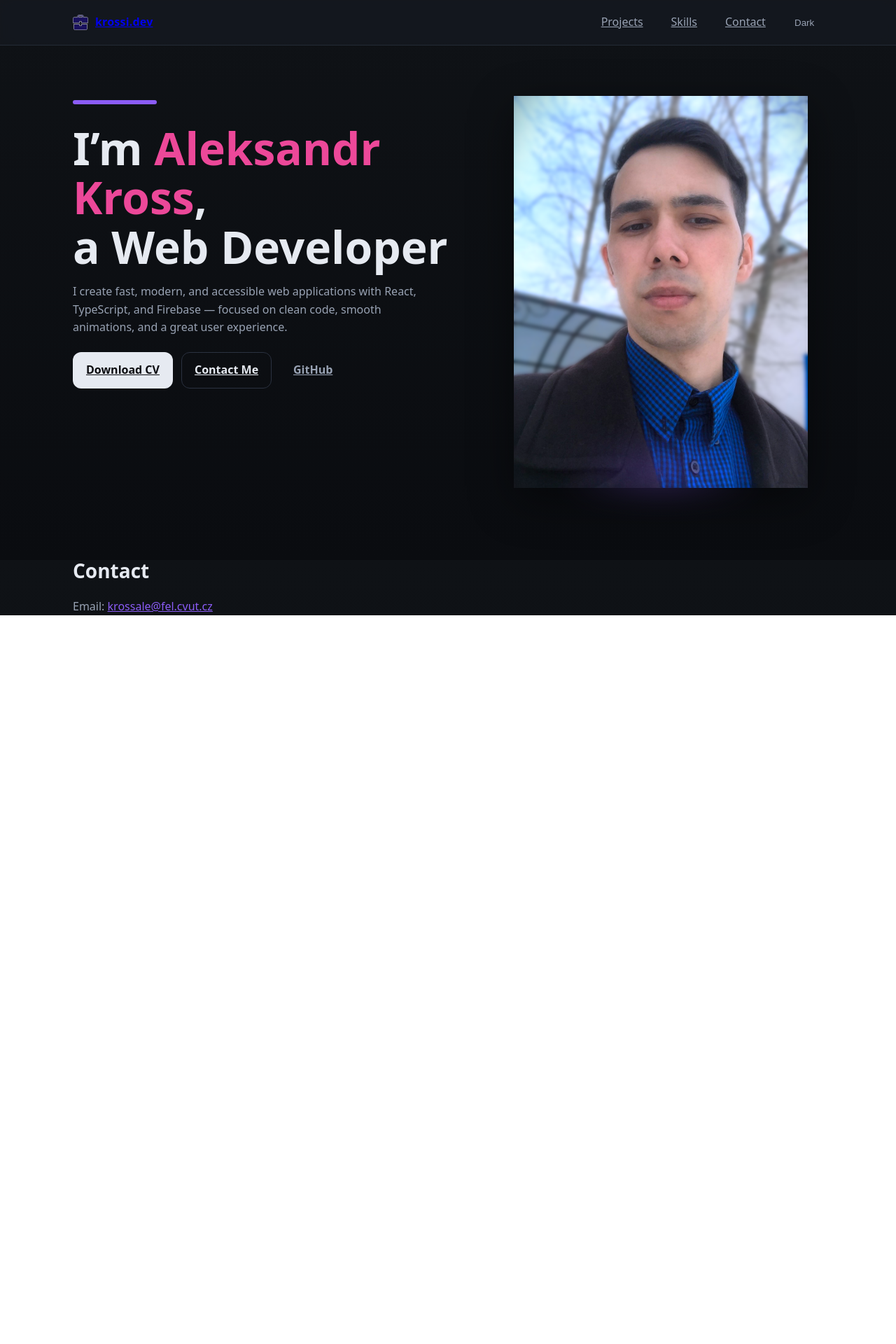
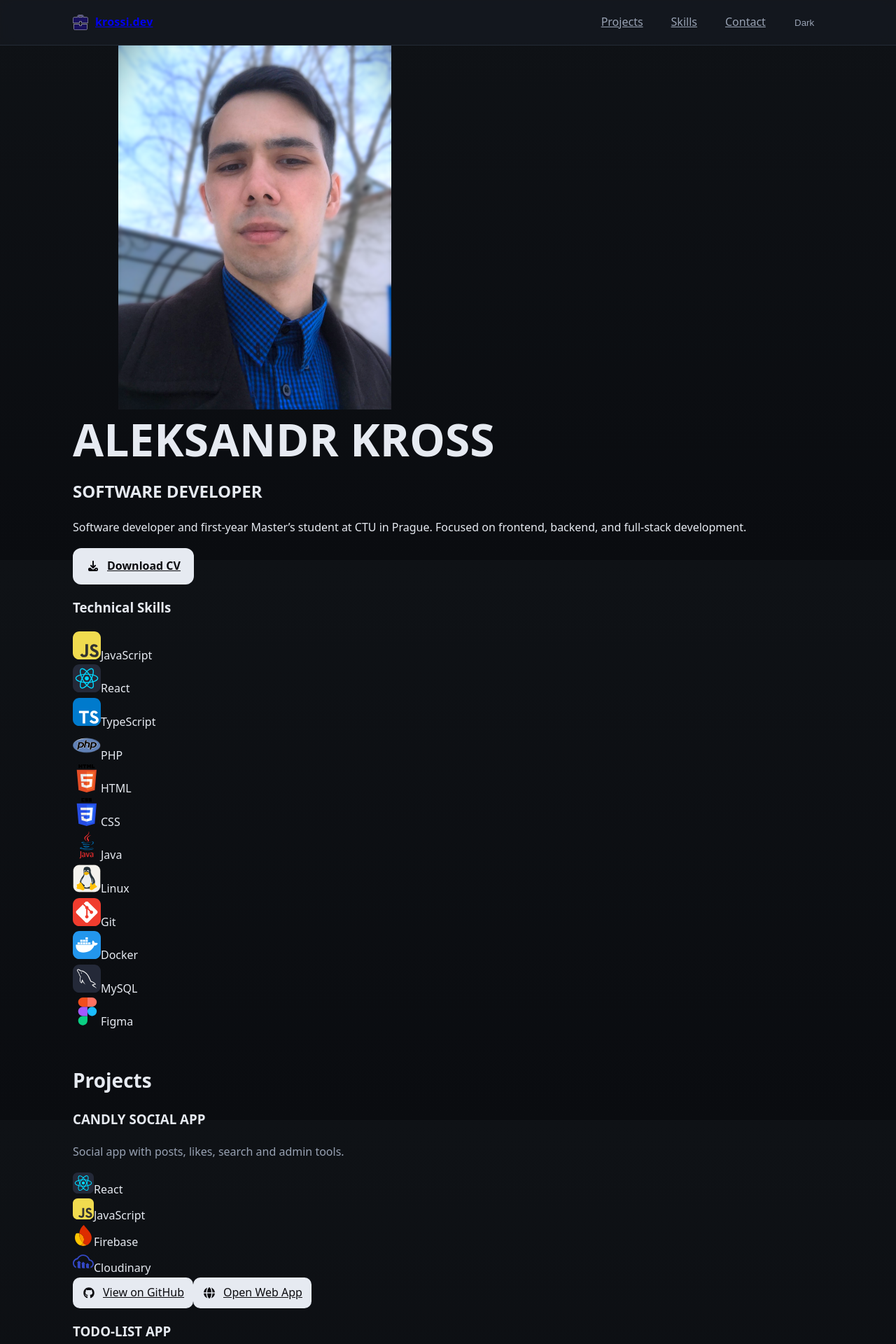
Before and after one commit to mathewtroy/pf, a Next.js app: page / in a window 1280 px wide. Shown: the top 1920 px of the page at 70% size. Before the commit the page ends 879 px from the top, so only its background shows below. Built offline with nearby package versions, Linux system fonts and the light colour scheme.

Commit message:
add profile section

```diff
--- a/src/components/ProfileSection.tsx
+++ b/src/components/ProfileSection.tsx
@@ -1,58 +1,13 @@
-import { useMemo } from "react";
+import MainBox from "./profile/MainBox";
+import ProjectsBox from "./profile/ProjectsBox";
+import ContactsBox from "./profile/ContactsBox";
 
 export default function ProfileSection() {
-
-  const CV_DOWNLOAD_URL = useMemo(() => "/cv_kross_aleksandr.pdf", []);
-
   return (
-    <header className="profile">
-      <div className="container profile-grid">
-        {/* Left side — description */}
-        <div className="profile-copy">
-          <div className="accent-line" aria-hidden />
-          <h1 className="profile-title">
-            I’m <span className="accent">Aleksandr Kross</span>,<br /> a Web Developer
-          </h1>
-          <p className="profile-sub">
-            I create fast, modern, and accessible web applications with React,
-            TypeScript, and Firebase — focused on clean code, smooth animations,
-            and a great user experience.
-          </p>
-
-          <div className="profile-actions">
-            <a
-              href={CV_DOWNLOAD_URL}
-              download="Aleksandr_Kross_CV.pdf"
-              className="btn primary with-accent"
-            >
-              Download CV
-            </a>
-
-            <a href="#contact" className="btn outline with-accent">
-              Contact Me
-            </a>
-
-            <a
-              href="https://github.com/mathewtroy"
-              target="_blank"
-              rel="noopener noreferrer"
-              className="btn ghost with-accent"
-            >
-              GitHub
-            </a>
-          </div>
-        </div>
-
-        {/* Right side — image */}
-        <div className="profile-media">
-          <img
-            src="/pf-profile.svg"
-            alt="Aleksandr Kross portrait"
-            className="profile-img"
-          />
-          <div className="img-glow" aria-hidden />
-        </div>
-      </div>
-    </header>
+    <>
+      <MainBox />
+      <ProjectsBox />
+      <ContactsBox />
+    </>
   );
 }
--- /dev/null
+++ b/src/components/profile/ContactsBox.tsx
@@ -0,0 +1,47 @@
+import { FontAwesomeIcon } from "@fortawesome/react-fontawesome";
+import { faGithub, faLinkedin } from "@fortawesome/free-brands-svg-icons";
+import { faEnvelope } from "@fortawesome/free-solid-svg-icons";
+import { useLang } from "@/context/LanguageContext";
+import { TRANSLATIONS } from "@/data/translations";
+
+export default function ContactsBox() {
+  const { lang } = useLang();
+  const t = TRANSLATIONS[lang].profile;
+
+  return (
+    <section id="contacts" className="contacts-box container fade-up">
+      <h2 className="section-title">{t.contacts}</h2>
+
+      <ul className="contact-list big">
+        <li>
+          <FontAwesomeIcon icon={faEnvelope} />{" "}
+          <a href="mailto:alexkross@seznam.cz" className="link">
+            alexkross@seznam.cz
+          </a>
+        </li>
+        <li>
+          <FontAwesomeIcon icon={faLinkedin} />{" "}
+          <a
+            href="https://linkedin.com/in/aleksandrkross"
+            target="_blank"
+            rel="noreferrer"
+            className="link"
+          >
+            linkedin.com/in/aleksandrkross
+          </a>
+        </li>
+        <li>
+          <FontAwesomeIcon icon={faGithub} />{" "}
+          <a
+            href="https://github.com/mathewtroy"
+            target="_blank"
+            rel="noreferrer"
+            className="link"
+          >
+            github.com/mathewtroy
+          </a>
+        </li>
+      </ul>
+    </section>
+  );
+}
--- /dev/null
+++ b/src/components/profile/MainBox.tsx
@@ -0,0 +1,69 @@
+import Image from "next/image";
+import { FontAwesomeIcon } from "@fortawesome/react-fontawesome";
+import { faDownload } from "@fortawesome/free-solid-svg-icons";
+import { useLang } from "@/context/LanguageContext";
+import { TRANSLATIONS } from "@/data/translations";
+import { SKILLS, CV_FILE } from "@/data/constants";
+
+export default function MainBox() {
+  const { lang } = useLang();
+  const t = TRANSLATIONS[lang].profile;
+
+  const skillLabels = [
+    "JavaScript",
+    "React",
+    "TypeScript",
+    "PHP",
+    "HTML",
+    "CSS",
+    "Java",
+    "Linux",
+    "Git",
+    "Docker",
+    "MySQL",
+    "Figma",
+  ];
+
+  return (
+    <section id="main" className="main-box container fade-up">
+      {/* Left — photo */}
+      <div className="main-left">
+        <div className="main-photo-wrapper">
+          <Image
+            src="/pf-profile.svg"
+            alt={t.name}
+            width={520}
+            height={520}
+            className="main-photo"
+            priority
+          />
+        </div>
+      </div>
+
+      {/* Right — info */}
+      <div className="main-right">
+        <div className="info-box">
+          <h1 className="profile-title">{t.name.toUpperCase()}</h1>
+          <h2 className="profile-role">{t.role.toUpperCase()}</h2>
+          <p className="profile-about">{t.about}</p>
+          <a href={CV_FILE} download className="btn primary with-accent">
+            <FontAwesomeIcon icon={faDownload} /> {t.download}
+          </a>
+        </div>
+
+        {/* Skills */}
+        <div className="skills-card">
+          <h3 className="skills-title">{t.skills}</h3>
+          <div className="skills-grid">
+            {SKILLS.map((icon, i) => (
+              <div key={i} className="skill-item">
+                <Image src={icon} alt={skillLabels[i]} width={40} height={40} />
+                <span className="skill-label">{skillLabels[i]}</span>
+              </div>
+            ))}
+          </div>
+        </div>
+      </div>
+    </section>
+  );
+}
--- /dev/null
+++ b/src/components/profile/ProjectsBox.tsx
@@ -0,0 +1,60 @@
+import Image from "next/image";
+import { FontAwesomeIcon } from "@fortawesome/react-fontawesome";
+import { faGlobe } from "@fortawesome/free-solid-svg-icons";
+import { faGithub } from "@fortawesome/free-brands-svg-icons";
+import { PROJECTS, ProjectItem } from "@/data/projects";
+import { useLang } from "@/context/LanguageContext";
+import { TRANSLATIONS } from "@/data/translations";
+
+export default function ProjectsBox() {
+  const { lang } = useLang();
+  const t = TRANSLATIONS[lang];
+
+  return (
+    <section id="projects" className="projects-box container fade-up">
+      <h2 className="section-title">{t.profile.projects}</h2>
+      <div className="projects-grid centered">
+        {PROJECTS.map((proj: ProjectItem) => (
+          <div key={proj.title} className="project-card">
+            <h3>{proj.title}</h3>
+            <p className="muted">{t.projects[proj.key] ?? proj.desc}</p>
+
+            <div className="project-tech">
+              {proj.icons.map((icon: string, i: number) => (
+                <div key={i} className="tech-item">
+                  <Image src={icon} alt={proj.techLabels?.[i]} width={30} height={30} />
+                  <span className="tech-label">{proj.techLabels?.[i]}</span>
+                </div>
+              ))}
+            </div>
+
+            <div className="project-links">
+              {proj.github && (
+                <a
+                  href={proj.github}
+                  target="_blank"
+                  rel="noreferrer"
+                  className="btn primary small with-accent"
+                >
+                  <FontAwesomeIcon icon={faGithub} />
+                  {t.profile.linkGithub}
+                </a>
+              )}
+              {proj.website && (
+                <a
+                  href={proj.website}
+                  target="_blank"
+                  rel="noreferrer"
+                  className="btn primary small with-accent"
+                >
+                  <FontAwesomeIcon icon={faGlobe} />
+                  {t.profile.linkLive}
+                </a>
+              )}
+            </div>
+          </div>
+        ))}
+      </div>
+    </section>
+  );
+}
```
